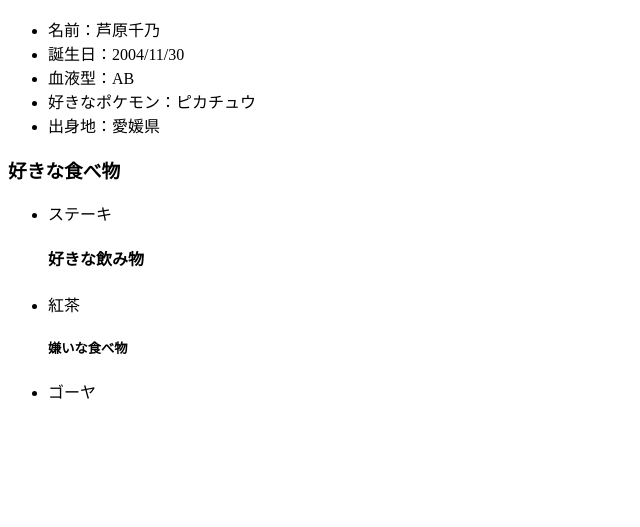
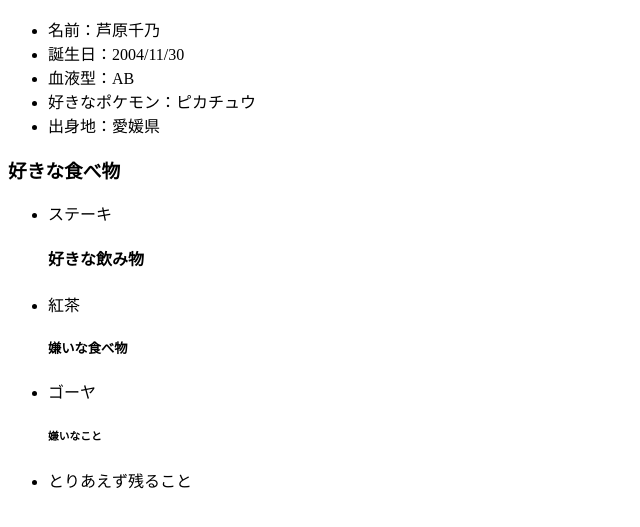
Before and after one commit to a-yukino/git_practice2023, a plain HTML site: page index.html in a window 1280 px wide. Shown: the part 127-654 px from the top of the page, without its empty margins (0-640 px from the left). Drawn offline with Linux system fonts and the light colour scheme.

Commit message:
嫌いなことを追記

```diff
--- a/index.html
+++ b/index.html
@@ -37,6 +37,11 @@
             <li>ゴーヤ</li>
         </ul>
 
+        <ul>
+         <h6>嫌いなこと</h6>
+            <li>とりあえず残ること</li>
+        </ul>
+
     </body>
 
 </html>
```
